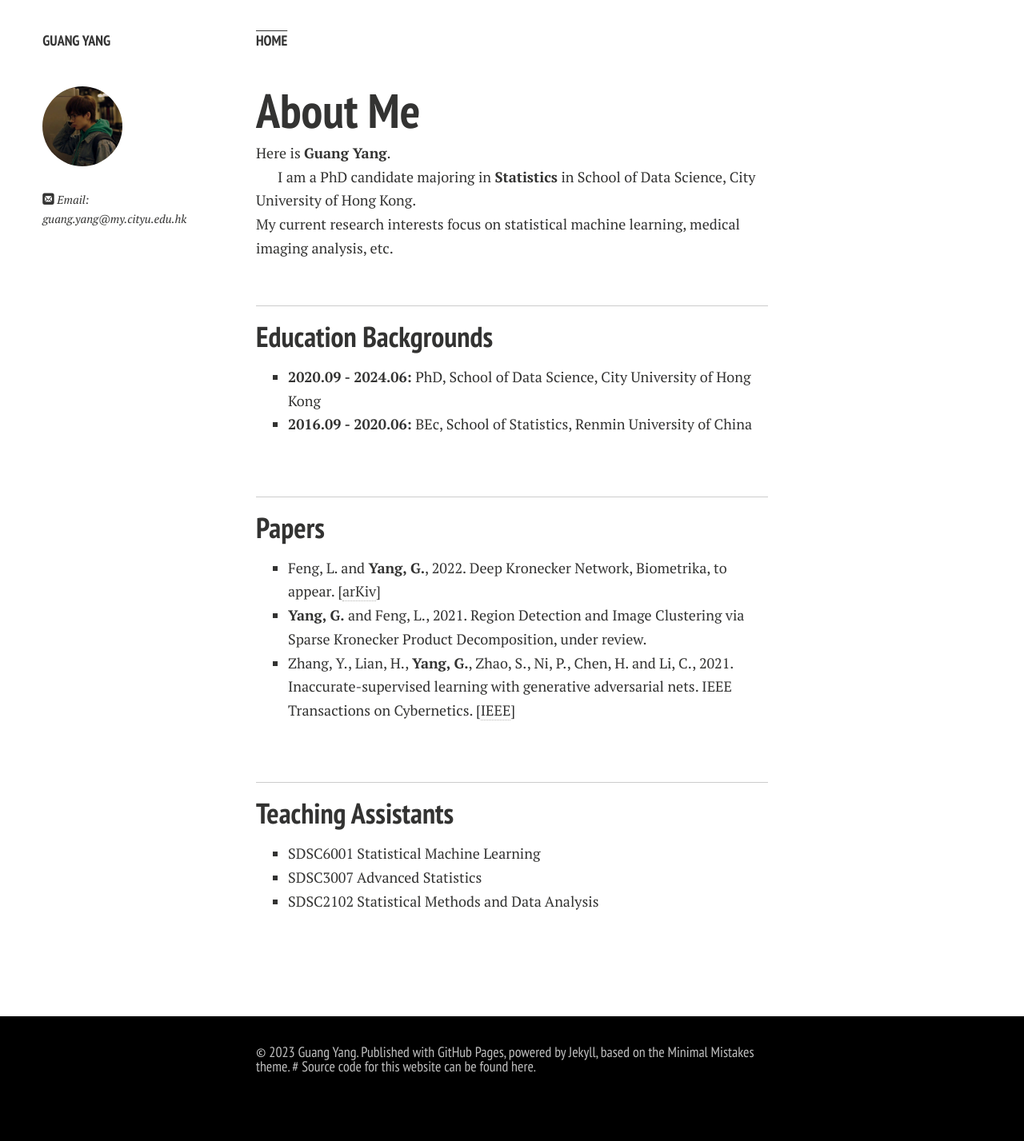
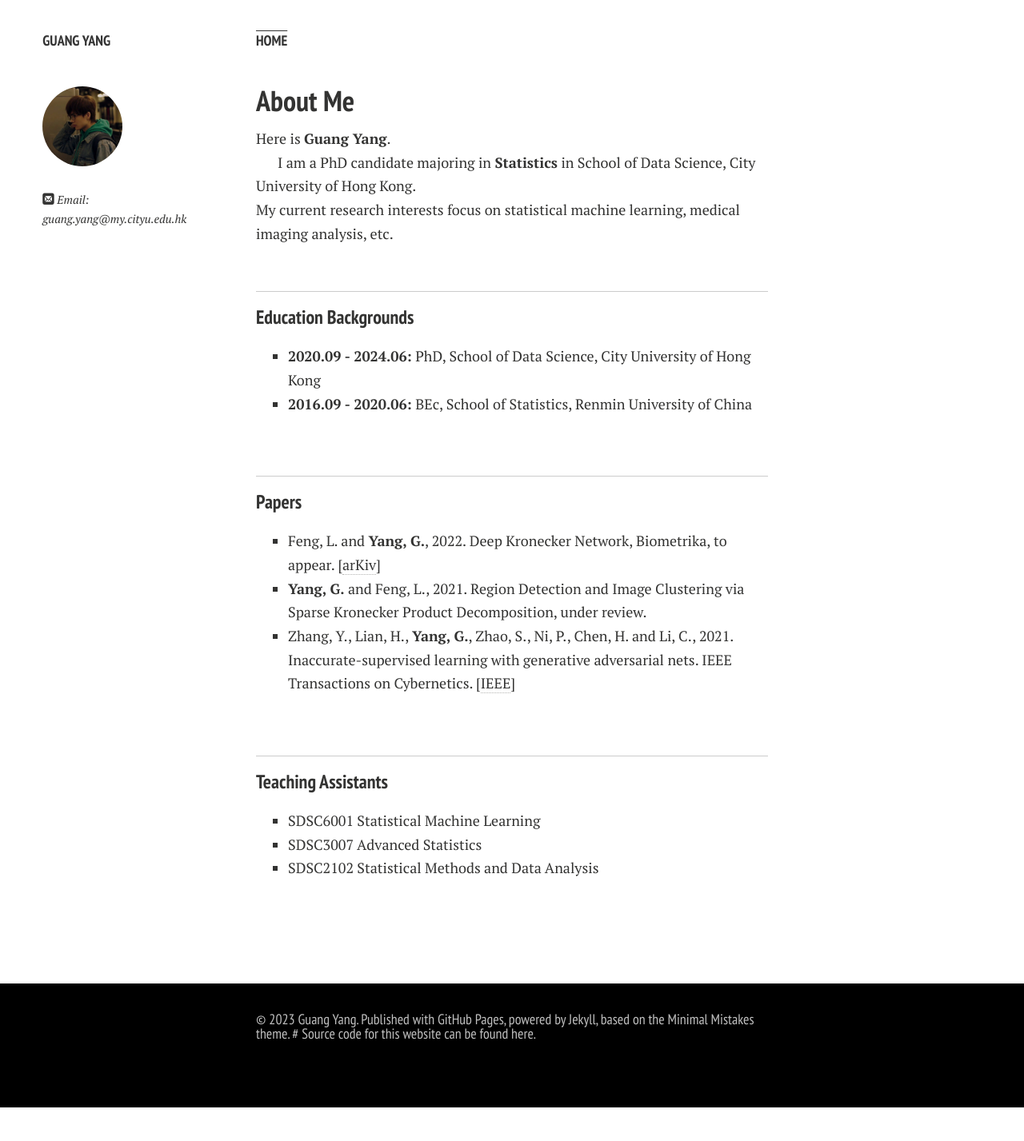
Before and after one commit to YLKnight/YLKnight.github.io, a Jekyll site: the page built from index.md, in a window 1280 px wide. Shown: the whole page at 80% size. Built offline with Jekyll 4.4.1, drawn with Linux system fonts in a browser that asks for light colours; nearby versions of some CDN libraries; comment, search, counter and statistics services are not loaded; a style sheet for code colours, icons or effects is not loaded; our own code applies the rules of GitHub Pages for plain Markdown files; after the commit the page ends 1385 px from its top, so only the background shows below that.

```diff
--- a/index.md
+++ b/index.md
@@ -2,7 +2,7 @@
 layout: page
 ---
 
-# About Me
+## About Me
 
 Here is **Guang Yang**.
 
@@ -13,7 +13,7 @@ My current research interests focus on statistical machine learning, medical ima
 
 ---
 
-## Education Backgrounds
+### Education Backgrounds
 
 - **2020.09 - 2024.06:** PhD, School of Data Science, City University of Hong Kong
 - **2016.09 - 2020.06:** BEc, School of Statistics, Renmin University of China
@@ -22,7 +22,7 @@ My current research interests focus on statistical machine learning, medical ima
 
 ---
 
-## Papers
+### Papers
 
 - Feng, L. and **Yang, G.**, 2022. Deep Kronecker Network, Biometrika, to appear. [[arKiv](https://arxiv.org/abs/2210.13327)]
 - **Yang, G.** and Feng, L., 2021. Region Detection and Image Clustering via Sparse Kronecker Product Decomposition, under review.
@@ -32,7 +32,7 @@ My current research interests focus on statistical machine learning, medical ima
 
 ---
 
-## Teaching Assistants
+### Teaching Assistants
 
 - SDSC6001 Statistical Machine Learning
 - SDSC3007 Advanced Statistics
```
